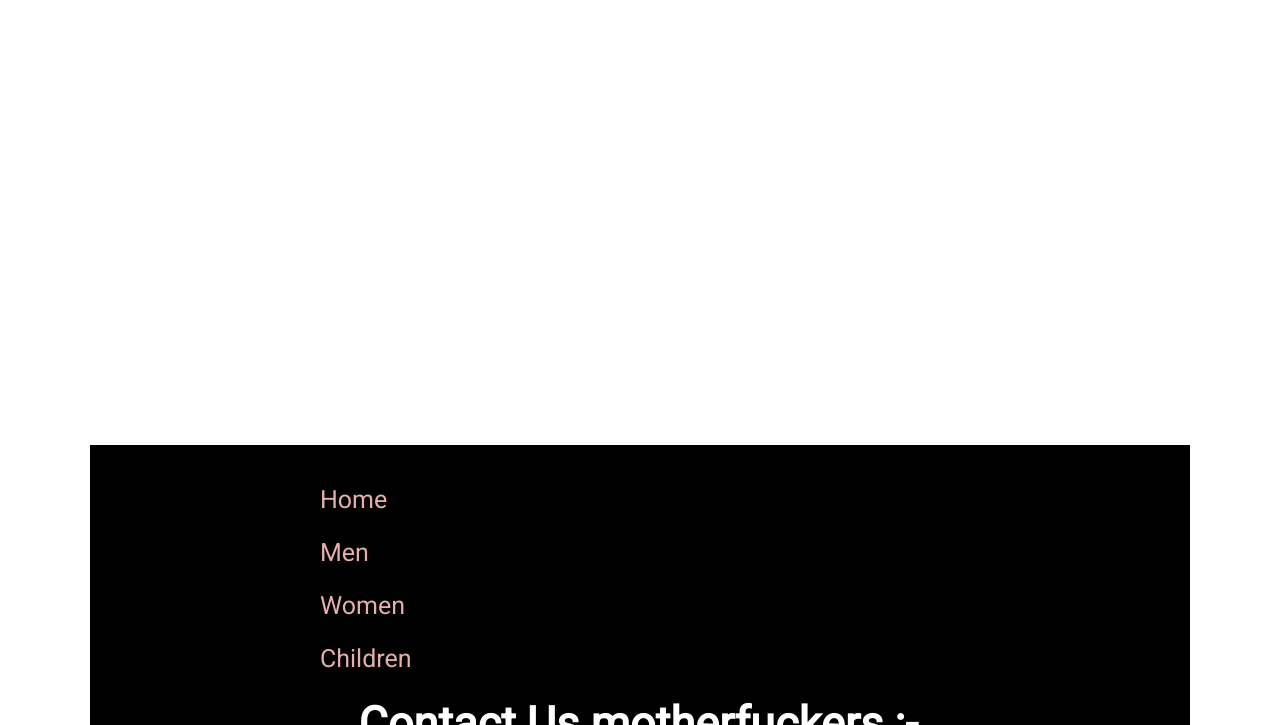
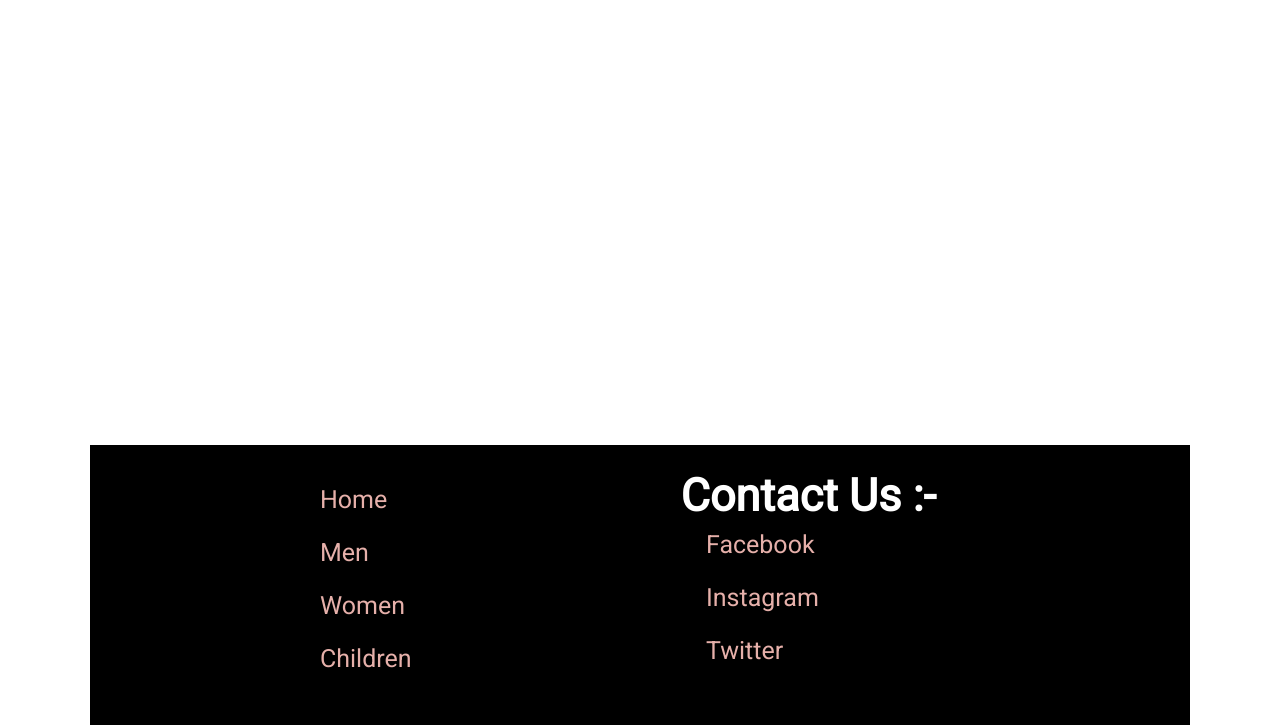
Before and after one commit to sabikdhungel/project, a plain HTML site: page index.html in a window 1280 px wide. Shown: the part 2258-2983 px from the top of the page. Drawn offline with Linux system fonts and the light colour scheme.

Commit message:
big update

```diff
--- a/index.html
+++ b/index.html
@@ -110,7 +110,7 @@
         <a href="#product-children" class="a-footer"><p>Children</p></a>
       </div>
       <div class="footer-navbar" id="footer-navbar-2">
-        <h2>Contact Us motherfuckers :-</h2>
+        <h2>Contact Us :-</h2>
         <a href="https://facebook.com" class="footer-a"><p class="footer-navbar-11" id="footer-navbar-a">Facebook</p></a>
         <a href="https://facebook.com" class="footer-a"><p class="footer-navbar-11" id="footer-navbar-b">Instagram</p></a>
         <a href="https://facebook.com" class="footer-a"><p class="footer-navbar-11" id="footer-navbar-c">Twitter</p></a>
```
